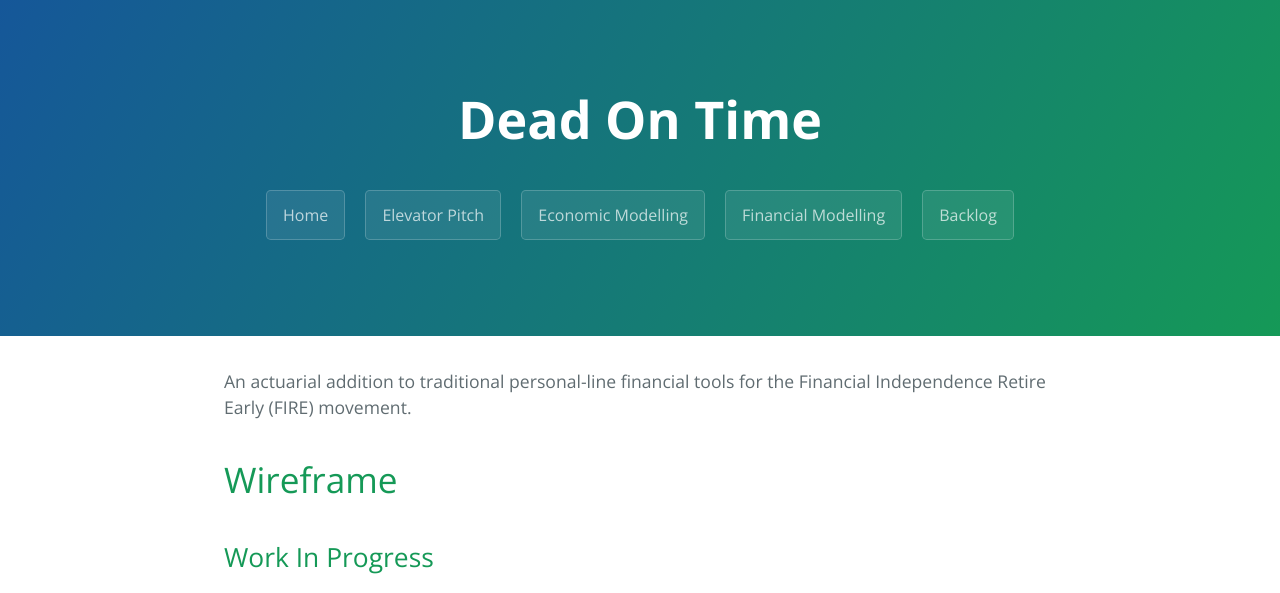
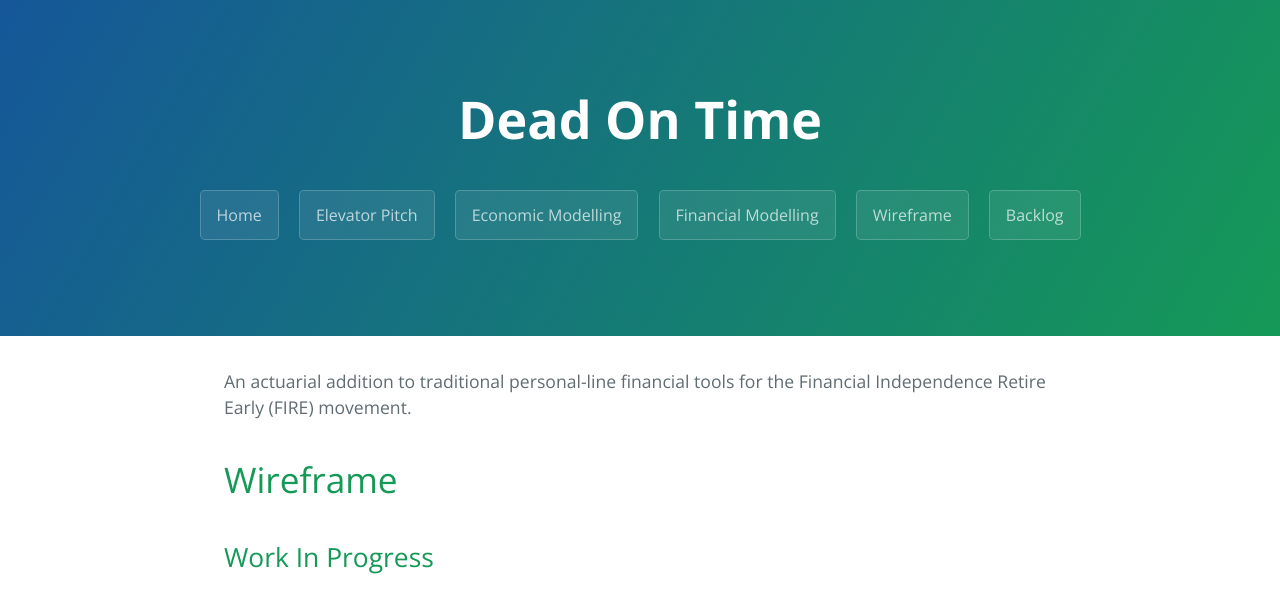
Before and after one commit to AllMyNamesAreGone/Dead-On-Time, a Jekyll site: the page built from index.md, in a window 1280 px wide. Shown: the top 593 px of the page. Built offline with Jekyll 4.4.1, drawn with Linux system fonts in a browser that asks for light colours; grey boxes are pictures that could not be loaded.

Commit message:
Update template.html

```diff
--- a/_layouts/template.html
+++ b/_layouts/template.html
@@ -17,6 +17,7 @@
       <a href="ElevatorPitch" class="btn">Elevator Pitch</a>
       <a href="EconomicModelling" class="btn">Economic Modelling</a>
       <a href="FinancialModelling" class="btn">Financial Modelling</a>
+      <a href="wireframe" class="btn">Wireframe</a>
       <a href="Backlog" class="btn">Backlog</a>
     </section>
 
```
